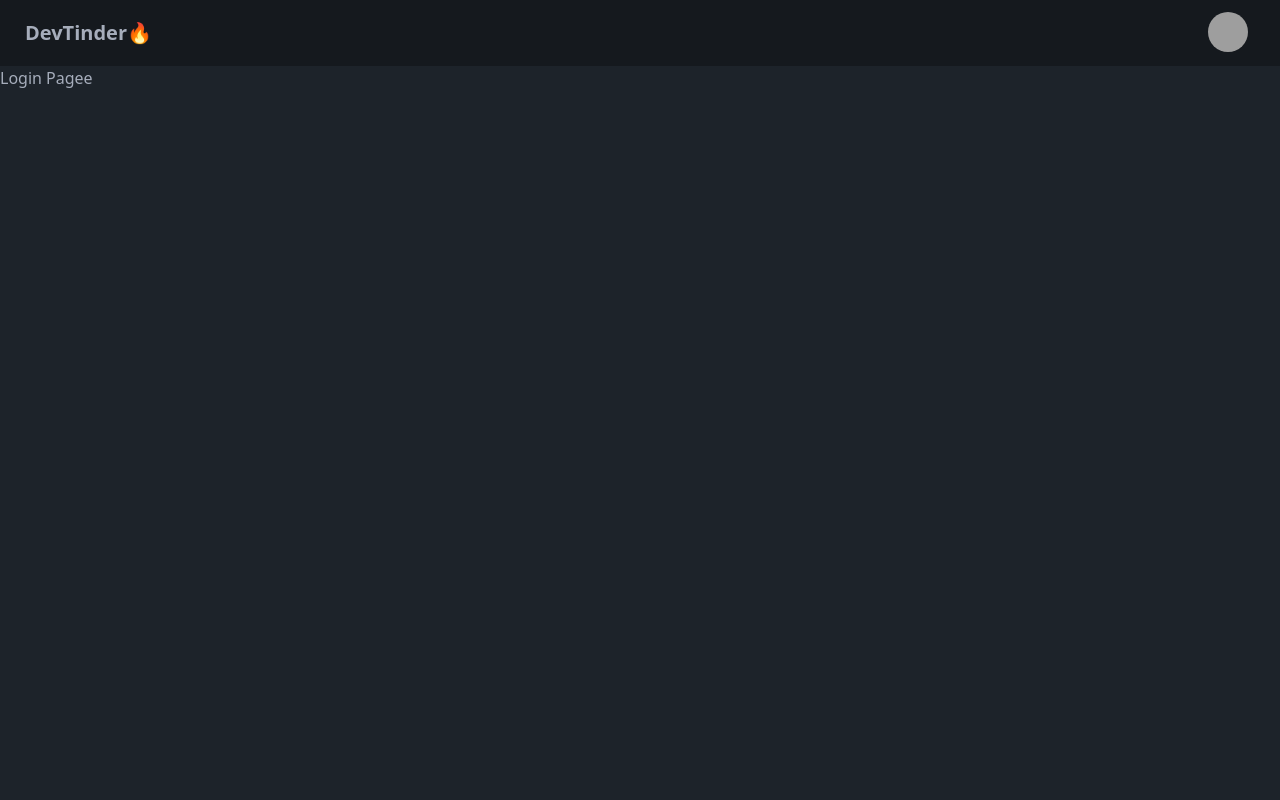
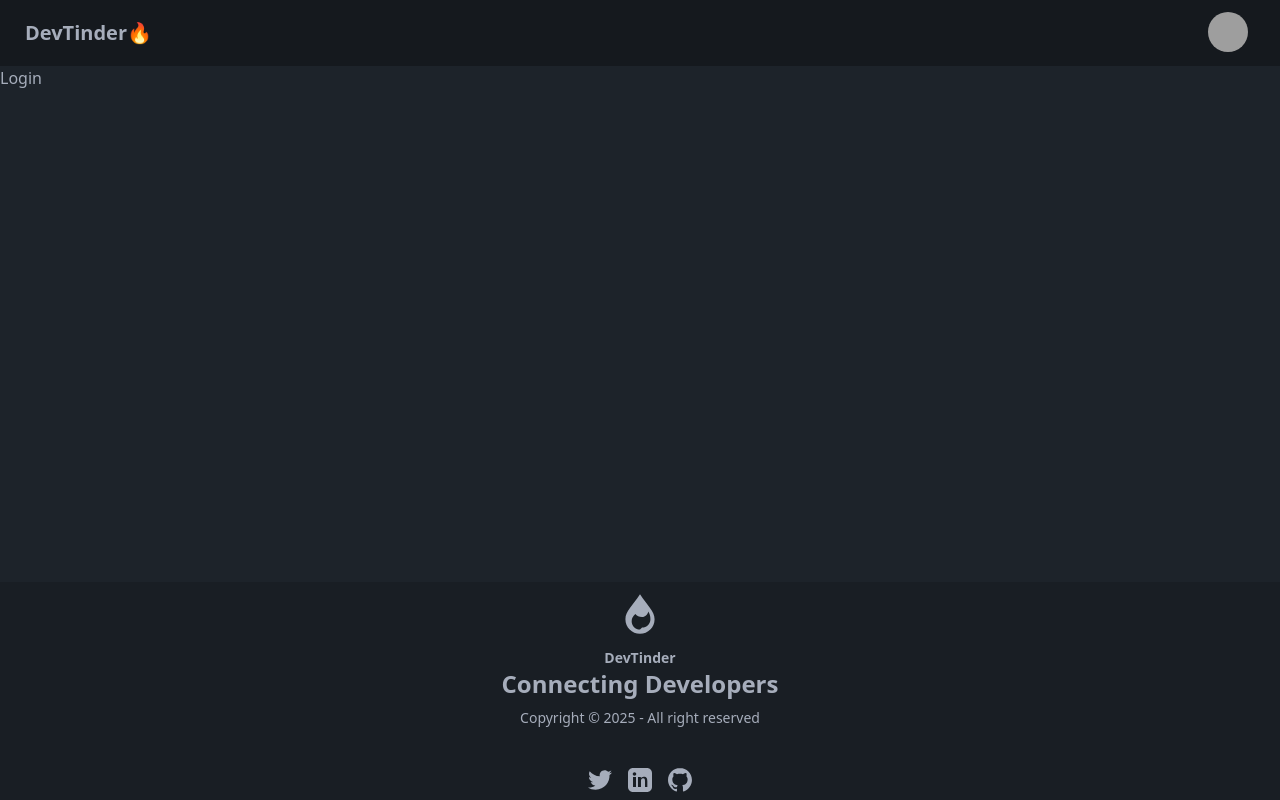
Before and after one commit to santimoy044/Devtinder-Frontend, a React (Vite) app: page /login in a window 1280 px wide. Built offline with nearby package versions, Linux system fonts and the light colour scheme; grey boxes are pictures that could not be loaded.

Commit message:
Routes, Header and footer 🎨 ✅

```diff
--- a/src/App.jsx
+++ b/src/App.jsx
@@ -1,14 +1,17 @@
 import { BrowserRouter, Route, Routes } from "react-router-dom";
-import Navbar from "./Components/Navbar";
+import Body from "./Components/Body";
+import Login from "./Components/Login";
+import Profile from "./Components/Profile";
 
 function App() {
   return (
     <>
-      <Navbar />
       <BrowserRouter basename="/">
         <Routes>
-          <Route path="/" element={<div>Base Pagee</div>} />
-          <Route path="/login" element={<div>Login Pagee</div>} />
+          <Route path="/" element={<Body />}>
+            <Route path="/login" element={<Login />} />
+            <Route path="/profile" element={<Profile />} />
+          </Route>
         </Routes>
       </BrowserRouter>
     </>
--- /dev/null
+++ b/src/Components/Body.jsx
@@ -0,0 +1,15 @@
+import { Outlet } from "react-router-dom";
+import Navbar from "./Navbar";
+import Footer from "./Footer";
+
+const Body = () => {
+  return (
+    <div>
+      <Navbar />
+      <Outlet />
+      <Footer />
+    </div>
+  );
+};
+
+export default Body;
--- /dev/null
+++ b/src/Components/Footer.jsx
@@ -0,0 +1,76 @@
+const Footer = () => {
+  return (
+    <footer className="footer footer-center bg-base-200 text-neutral-content p-2 fixed bottom-0">
+      <aside>
+        <svg
+          width="50"
+          height="50"
+          viewBox="0 0 24 24"
+          xmlns="http://www.w3.org/2000/svg"
+          fillRule="evenodd"
+          clipRule="evenodd"
+          className="inline-block fill-current"
+        >
+         <path d="M12 2c-3.5 5.5-7 8-7 12 0 3.866 3.134 7 7 7s7-3.134 7-7c0-4-3.5-6.5-7-12zm0 17c-2.209 0-4-1.791-4-4 0-1.389.707-2.651 1.793-3.454.648.857 1.813 1.454 3.207 1.454 1.564 0 2.743-1.245 2.993-2.654.642 1.029 1.007 2.264 1.007 3.654 0 2.209-1.791 4-4 4z"/>
+        </svg>
+        <p className="font-bold">
+          DevTinder
+          <br />
+          <h2 className="text-2xl">Connecting Developers</h2>
+        </p>
+        <p>Copyright © {new Date().getFullYear()} - All right reserved</p>
+      </aside>
+      <nav>
+        <div className="grid grid-flow-col gap-4">
+          <a
+            href="https://x.com/akshad_999"
+            target="_blank"
+            rel="noopener noreferrer"
+          >
+            <svg
+              xmlns="http://www.w3.org/2000/svg"
+              width="24"
+              height="24"
+              viewBox="0 0 24 24"
+              className="fill-current"
+            >
+              <path d="M24 4.557c-.883.392-1.832.656-2.828.775 1.017-.609 1.798-1.574 2.165-2.724-.951.564-2.005.974-3.127 1.195-.897-.957-2.178-1.555-3.594-1.555-3.179 0-5.515 2.966-4.797 6.045-4.091-.205-7.719-2.165-10.148-5.144-1.29 2.213-.669 5.108 1.523 6.574-.806-.026-1.566-.247-2.229-.616-.054 2.281 1.581 4.415 3.949 4.89-.693.188-1.452.232-2.224.084.626 1.956 2.444 3.379 4.6 3.419-2.07 1.623-4.678 2.348-7.29 2.04 2.179 1.397 4.768 2.212 7.548 2.212 9.142 0 14.307-7.721 13.995-14.646.962-.695 1.797-1.562 2.457-2.549z"></path>
+            </svg>
+          </a>
+          <a
+            href="https://www.linkedin.com/akshadsantoshjaiswal"
+            target="_blank"
+            rel="noopener noreferrer"
+          >
+            <svg
+              xmlns="http://www.w3.org/2000/svg"
+              width="24"
+              height="24"
+              viewBox="0 0 24 24"
+              className="fill-current"
+            >
+              <path d="M19 0h-14c-2.761 0-5 2.239-5 5v14c0 2.761 2.239 5 5 5h14c2.761 0 5-2.239 5-5v-14c0-2.761-2.239-5-5-5zm-11 19h-3v-10h3v10zm-1.5-11.268c-.966 0-1.75-.784-1.75-1.75s.784-1.75 1.75-1.75 1.75.784 1.75 1.75-.784 1.75-1.75 1.75zm13.5 11.268h-3v-5.604c0-1.336-.026-3.06-1.865-3.06-1.865 0-2.152 1.458-2.152 2.965v5.699h-3v-10h2.879v1.365h.042c.401-.759 1.379-1.56 2.839-1.56 3.038 0 3.597 2 3.597 4.604v5.591z" />
+            </svg>
+          </a>
+          <a
+            href="https://github.com/akshadjaiswal"
+            target="_blank"
+            rel="noopener noreferrer"
+          >
+            <svg
+              xmlns="http://www.w3.org/2000/svg"
+              width="24"
+              height="24"
+              viewBox="0 0 24 24"
+              className="fill-current"
+            >
+              <path d="M12 0c-6.627 0-12 5.373-12 12 0 5.304 3.438 9.8 8.207 11.385.6.111.793-.261.793-.577 0-.285-.011-1.04-.016-2.04-3.338.724-4.042-1.609-4.042-1.609-.546-1.387-1.333-1.757-1.333-1.757-1.091-.745.083-.729.083-.729 1.205.085 1.84 1.237 1.84 1.237 1.07 1.835 2.807 1.305 3.492.998.108-.776.42-1.305.763-1.605-2.665-.305-5.466-1.332-5.466-5.93 0-1.31.469-2.38 1.235-3.221-.123-.304-.535-1.527.117-3.182 0 0 1.007-.322 3.3 1.23.957-.267 1.983-.4 3.003-.404 1.02.004 2.047.137 3.003.404 2.293-1.552 3.298-1.23 3.298-1.23.653 1.655.241 2.878.118 3.182.767.841 1.234 1.911 1.234 3.221 0 4.608-2.805 5.625-5.476 5.922.432.372.816 1.102.816 2.222 0 1.606-.014 2.896-.014 3.293 0 .319.191.694.799.576 4.766-1.588 8.202-6.081 8.202-11.382 0-6.627-5.373-12-12-12z" />
+            </svg>
+          </a>
+        </div>
+      </nav>
+    </footer>
+  );
+};
+
+export default Footer;
--- /dev/null
+++ b/src/Components/Login.jsx
@@ -0,0 +1,9 @@
+
+
+const Login = () => {
+  return (
+    <div>Login</div>
+  )
+}
+
+export default Login
--- /dev/null
+++ b/src/Components/Profile.jsx
@@ -0,0 +1,5 @@
+const Profile = () => {
+  return <div>Profile</div>;
+};
+
+export default Profile;
```
